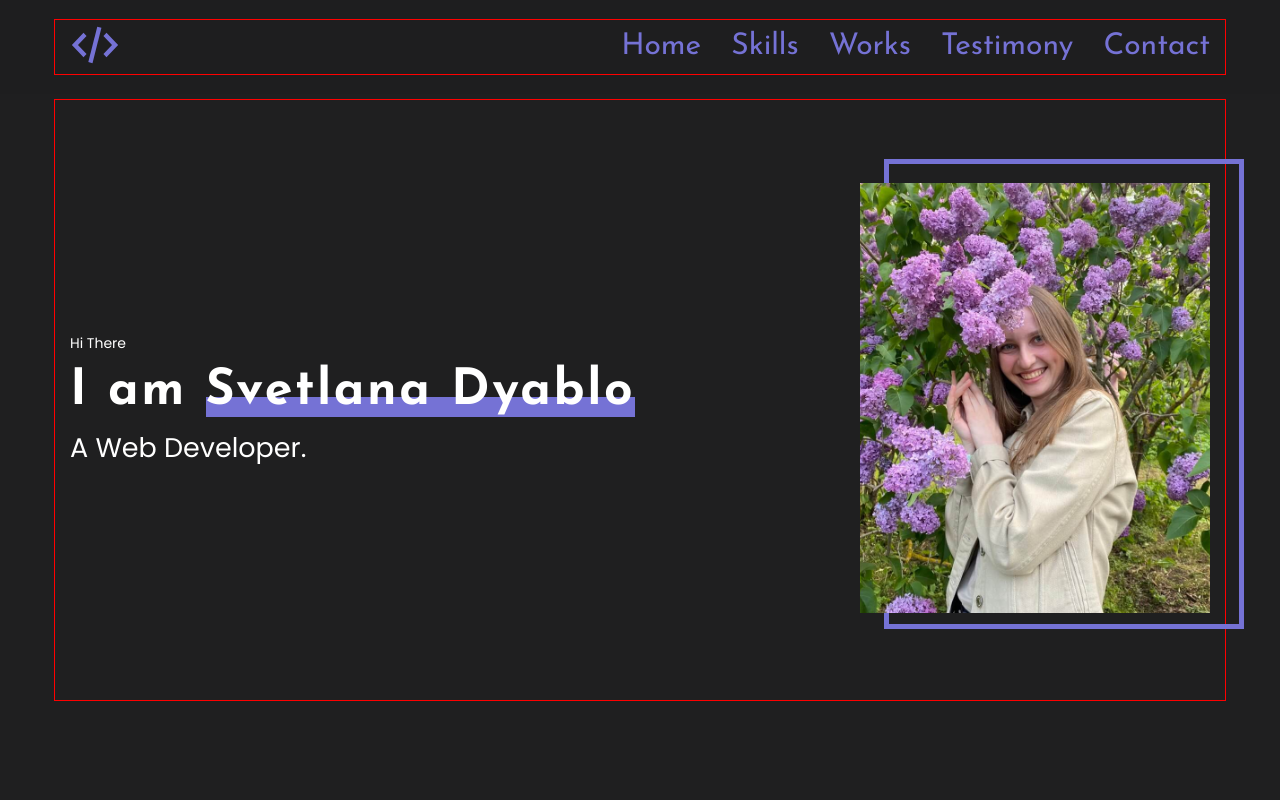
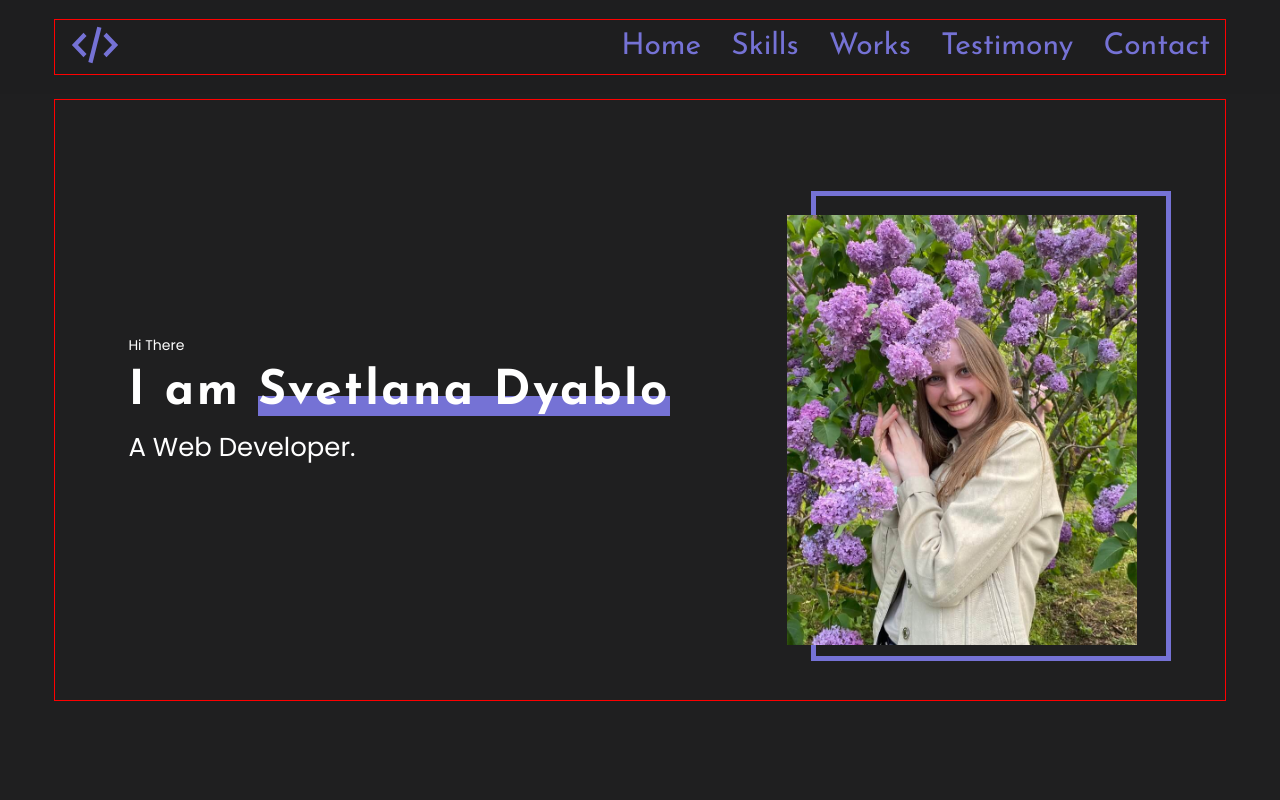
Before and after one commit to VlLabkovich/portfolio-start-project-example, a React app: page / in a window 1280 px wide. Shown: the top 800 px of the page. Built offline with nearby package versions, Linux system fonts and the light colour scheme.

Commit message:
feat: add media

```diff
--- a/src/layout/section/main/Main.tsx
+++ b/src/layout/section/main/Main.tsx
@@ -4,12 +4,13 @@ import photo from '../../../assets/images/photo.jpeg'
 import {FlexWrapper} from "../../../components/FlexWrapper";
 import {Container} from "../../../components/Container";
 import {theme} from "../../../styles/Theme";
+import {font} from "../../../styles/Common";
 
 export const Main = () => {
     return (
         <StyledMain>
             <Container>
-                <FlexWrapper align={"center"} justify={"space-between"}>
+                <FlexWrapper align={"center"} justify={"space-around"} wrap={'wrap'}>
                     <div>
                         <SmallText>Hi There</SmallText>
                         <Name>I am <span>Svetlana Dyablo</span></Name>
@@ -31,19 +32,28 @@ const StyledMain = styled.section`
 `
 
 const PhotoWrapper = styled.div`
-position: relative;
+    position: relative;
     z-index: 0;
+    margin-top: 65px;
 
     &::before {
         content: "";
         width: 360px;
         height: 470px;
         border: 5px solid ${theme.colors.accent};
+
         position: absolute;
         top: -24px;
         left: 24px;
         z-index: -1;
 
+        @media ${theme.media.mobile} {
+            width: 314px;
+            height: 414px;
+            top: -20px;
+            left: 17px;
+
+        }
     }
 `
 
@@ -51,23 +61,35 @@ const Photo = styled.img`
     width: 350px;
     height: 430px;
     object-fit: cover;
+    margin-right: 15px;
+
+    @media ${theme.media.mobile} {
+        width: 310px;
+        height: 380px;
+
+
+    }
 `
 
 const MainTitle = styled.h1`
-    font-size: 27px;
-    font-weight: 400;
+    //font-size: 27px;
+    //font-weight: 400;
+    ${font({weight: 400, Fmax: 27, Fmin: 20})}
+
 `
 
 const Name = styled.h2`
-    font-family: 'Josefin Sans', sans-serif;
-    font-size: 50px;
-    font-weight: 700;
+    ${font({family: "'Josefin Sans', sans-serif", weight: 700, Fmax: 50, Fmin: 36})}
+    //font-family: 'Josefin Sans', sans-serif;
+    //font-size: 50px;
+    //font-weight: 700;
     letter-spacing: 0.05em;
     margin: 10px 0;
 
     span {
         position: relative;
         z-index: 0;
+        white-space: nowrap;
 
         &::before {
             position: absolute;
@@ -81,6 +103,10 @@ const Name = styled.h2`
             z-index: -1;
         }
     }
+
+    @media ${theme.media.mobile} {
+        margin: 15px 0 22px;
+    }
 `
 
 const SmallText = styled.h2`
```
